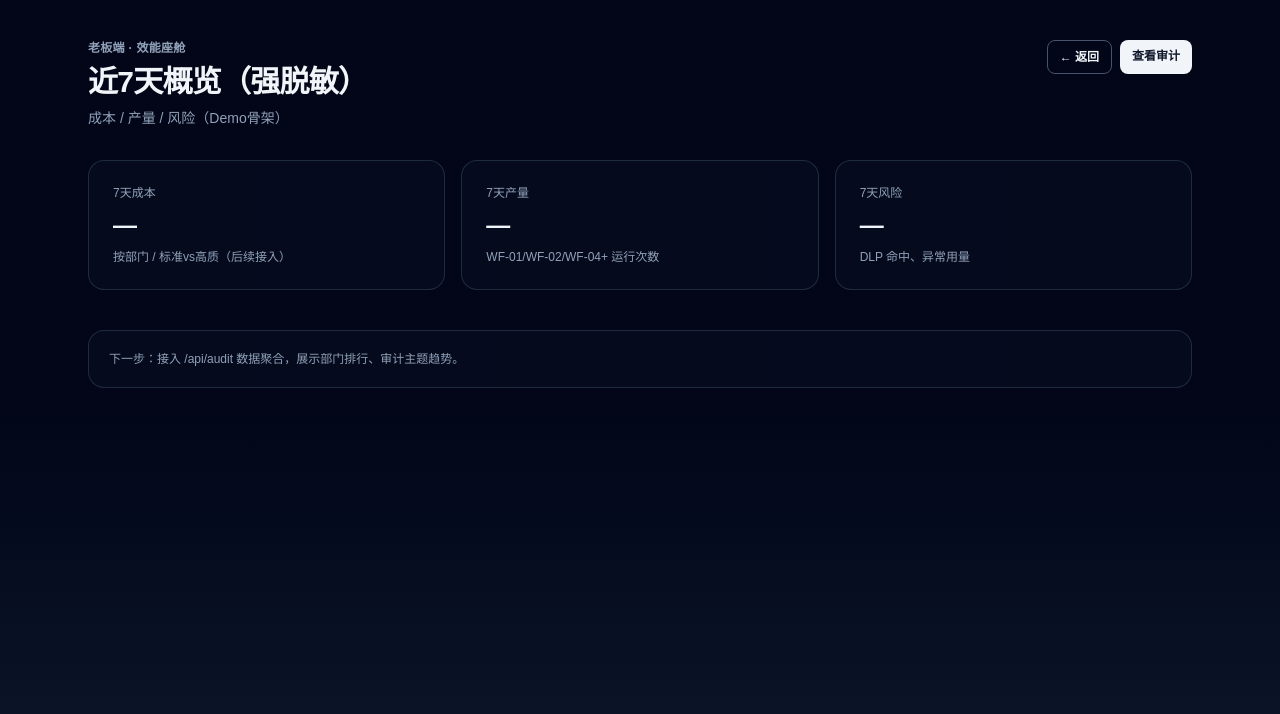
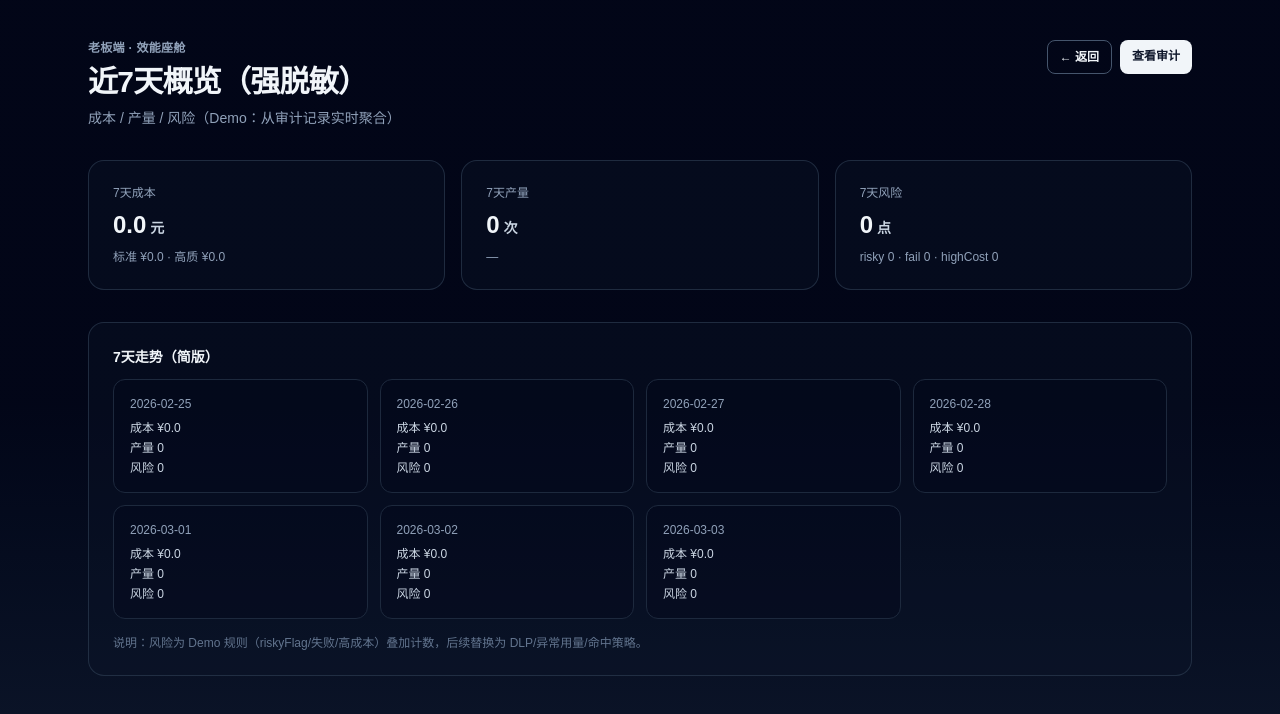
Before and after one commit to RubyXYTeam/ai-efficiency-demo, a Next.js app: page /boss/dashboard in a window 1280 px wide. Shown: the top 714 px of the page. Built offline with nearby package versions, Linux system fonts and the light colour scheme.

Commit message:
feat: boss dashboard metrics aggregated from audits

```diff
--- a/src/app/boss/dashboard/page.tsx
+++ b/src/app/boss/dashboard/page.tsx
@@ -1,6 +1,20 @@
 import Link from "next/link";
+import { computeBossMetrics } from "@/lib/metrics";
+
+export const dynamic = "force-dynamic";
+
+function Num({ v, suffix }: { v: string; suffix?: string }) {
+  return (
+    <div className="mt-2 text-2xl font-bold">
+      {v}
+      {suffix ? <span className="text-sm font-semibold text-slate-300">{suffix}</span> : null}
+    </div>
+  );
+}
 
 export default function BossDashboardPage() {
+  const m = computeBossMetrics(7);
+
   return (
     <div className="min-h-screen bg-gradient-to-b from-slate-950 via-slate-950 to-slate-900 text-slate-100">
       <div className="mx-auto max-w-6xl px-6 py-10">
@@ -8,7 +22,9 @@ export default function BossDashboardPage() {
           <div>
             <div className="text-xs font-semibold tracking-wide text-slate-400">老板端 · 效能座舱</div>
             <h1 className="mt-2 text-2xl sm:text-3xl font-bold tracking-tight">近7天概览（强脱敏）</h1>
-            <p className="mt-2 text-sm text-slate-400">成本 / 产量 / 风险（Demo骨架）</p>
+            <p className="mt-2 text-sm text-slate-400">
+              成本 / 产量 / 风险（Demo：从审计记录实时聚合）
+            </p>
           </div>
           <div className="flex gap-2">
             <Link
@@ -29,23 +45,44 @@ export default function BossDashboardPage() {
         <div className="mt-8 grid grid-cols-1 md:grid-cols-3 gap-4">
           <div className="rounded-2xl border border-slate-700/60 bg-slate-900/30 p-6">
             <div className="text-xs text-slate-400">7天成本</div>
-            <div className="mt-2 text-2xl font-bold">—</div>
-            <div className="mt-2 text-xs text-slate-400">按部门 / 标准vs高质（后续接入）</div>
+            <Num v={m.costTotalCny.toFixed(1)} suffix=" 元" />
+            <div className="mt-2 text-xs text-slate-400">
+              标准 ¥{m.costByPreset.standard.toFixed(1)} · 高质 ¥{m.costByPreset.hq.toFixed(1)}
+            </div>
           </div>
           <div className="rounded-2xl border border-slate-700/60 bg-slate-900/30 p-6">
             <div className="text-xs text-slate-400">7天产量</div>
-            <div className="mt-2 text-2xl font-bold">—</div>
-            <div className="mt-2 text-xs text-slate-400">WF-01/WF-02/WF-04+ 运行次数</div>
+            <Num v={String(m.volumeTotal)} suffix=" 次" />
+            <div className="mt-2 text-xs text-slate-400">
+              {Object.entries(m.volumeByWorkflow)
+                .map(([k, v]) => `${k} ${v}`)
+                .join(" · ") || "—"}
+            </div>
           </div>
           <div className="rounded-2xl border border-slate-700/60 bg-slate-900/30 p-6">
             <div className="text-xs text-slate-400">7天风险</div>
-            <div className="mt-2 text-2xl font-bold">—</div>
-            <div className="mt-2 text-xs text-slate-400">DLP 命中、异常用量</div>
+            <Num v={String(m.riskTotal)} suffix=" 点" />
+            <div className="mt-2 text-xs text-slate-400">
+              risky {m.riskBreakdown.riskyFlag} · fail {m.riskBreakdown.failedRuns} · highCost {m.riskBreakdown.highCostRuns}
+            </div>
           </div>
         </div>
 
-        <div className="mt-10 rounded-2xl border border-slate-700/60 bg-slate-900/30 p-5 text-xs text-slate-400">
-          下一步：接入 /api/audit 数据聚合，展示部门排行、审计主题趋势。
+        <div className="mt-8 rounded-2xl border border-slate-700/60 bg-slate-900/30 p-6">
+          <div className="text-sm font-semibold">7天走势（简版）</div>
+          <div className="mt-3 grid grid-cols-1 sm:grid-cols-2 lg:grid-cols-4 gap-3">
+            {m.byDay.map((d) => (
+              <div key={d.day} className="rounded-xl border border-slate-800 bg-slate-950/30 p-4">
+                <div className="text-xs text-slate-400">{d.day}</div>
+                <div className="mt-2 text-xs text-slate-300">成本 ¥{d.cost.toFixed(1)}</div>
+                <div className="mt-1 text-xs text-slate-300">产量 {d.volume}</div>
+                <div className="mt-1 text-xs text-slate-300">风险 {d.risk}</div>
+              </div>
+            ))}
+          </div>
+          <div className="mt-4 text-xs text-slate-500">
+            说明：风险为 Demo 规则（riskyFlag/失败/高成本）叠加计数，后续替换为 DLP/异常用量/命中策略。
+          </div>
         </div>
       </div>
     </div>
--- /dev/null
+++ b/src/lib/metrics.ts
@@ -0,0 +1,116 @@
+import { listAudits, type AuditLog } from "@/lib/store";
+
+export type BossMetrics = {
+  windowDays: number;
+  from: string;
+  to: string;
+  costTotalCny: number;
+  costByPreset: { standard: number; hq: number };
+  volumeTotal: number;
+  volumeByWorkflow: Record<string, number>;
+  riskTotal: number;
+  riskBreakdown: {
+    riskyFlag: number;
+    failedRuns: number;
+    highCostRuns: number;
+  };
+  byDay: Array<{ day: string; cost: number; volume: number; risk: number }>;
+};
+
+function startOfDay(d: Date) {
+  const x = new Date(d);
+  x.setHours(0, 0, 0, 0);
+  return x;
+}
+
+function isoDay(d: Date) {
+  return d.toISOString().slice(0, 10);
+}
+
+function inWindow(a: AuditLog, fromMs: number, toMs: number) {
+  const t = Date.parse(a.createdAt);
+  return Number.isFinite(t) && t >= fromMs && t <= toMs;
+}
+
+export function computeBossMetrics(windowDays = 7): BossMetrics {
+  const audits = listAudits();
+  const to = new Date();
+  const toMs = to.getTime();
+  const from = new Date(to);
+  from.setDate(from.getDate() - (windowDays - 1));
+  const from0 = startOfDay(from);
+  const fromMs = from0.getTime();
+
+  const dayBuckets = new Map<string, { cost: number; volume: number; risk: number }>();
+  for (let i = 0; i < windowDays; i++) {
+    const d = new Date(from0);
+    d.setDate(d.getDate() + i);
+    dayBuckets.set(isoDay(d), { cost: 0, volume: 0, risk: 0 });
+  }
+
+  let costTotalCny = 0;
+  const costByPreset = { standard: 0, hq: 0 };
+  let volumeTotal = 0;
+  const volumeByWorkflow: Record<string, number> = {};
+
+  const riskBreakdown = {
+    riskyFlag: 0,
+    failedRuns: 0,
+    highCostRuns: 0,
+  };
+
+  for (const a of audits) {
+    if (!inWindow(a, fromMs, toMs)) continue;
+
+    const day = a.createdAt.slice(0, 10);
+    const bucket = dayBuckets.get(day);
+
+    const cost = Number(a.costCny || 0);
+    costTotalCny += cost;
+    if (a.qualityPreset === "hq") costByPreset.hq += cost;
+    else costByPreset.standard += cost;
+
+    volumeTotal += 1;
+    volumeByWorkflow[a.workflowId] = (volumeByWorkflow[a.workflowId] || 0) + 1;
+
+    // Risk heuristics for demo:
+    const failed = (a.outputSummary || "").includes("失败");
+    const highCost = cost >= 2.5;
+    const risk = (a.risky ? 1 : 0) + (failed ? 1 : 0) + (highCost ? 1 : 0);
+
+    if (a.risky) riskBreakdown.riskyFlag += 1;
+    if (failed) riskBreakdown.failedRuns += 1;
+    if (highCost) riskBreakdown.highCostRuns += 1;
+
+    if (bucket) {
+      bucket.cost += cost;
+      bucket.volume += 1;
+      bucket.risk += risk;
+    }
+  }
+
+  const byDay = Array.from(dayBuckets.entries()).map(([day, v]) => ({
+    day,
+    cost: Number(v.cost.toFixed(2)),
+    volume: v.volume,
+    risk: v.risk,
+  }));
+
+  const riskTotal = riskBreakdown.riskyFlag + riskBreakdown.failedRuns + riskBreakdown.highCostRuns;
+
+  return {
+    windowDays,
+    from: from0.toISOString(),
+    to: to.toISOString(),
+    costTotalCny: Number(costTotalCny.toFixed(2)),
+    costByPreset: {
+      standard: Number(costByPreset.standard.toFixed(2)),
+      hq: Number(costByPreset.hq.toFixed(2)),
+    },
+    volumeTotal,
+    volumeByWorkflow,
+    riskTotal,
+    riskBreakdown,
+    byDay,
+  };
+}
```
